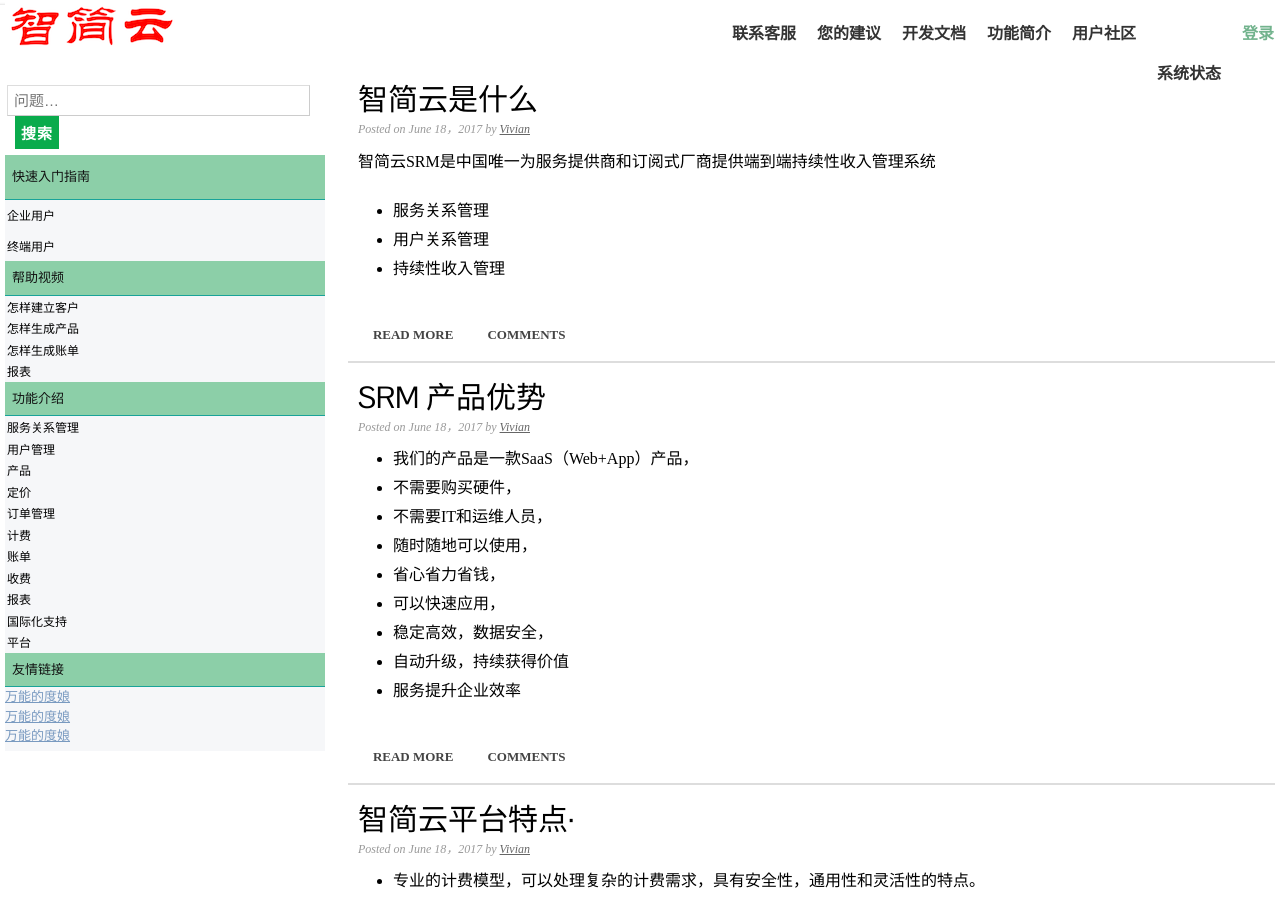
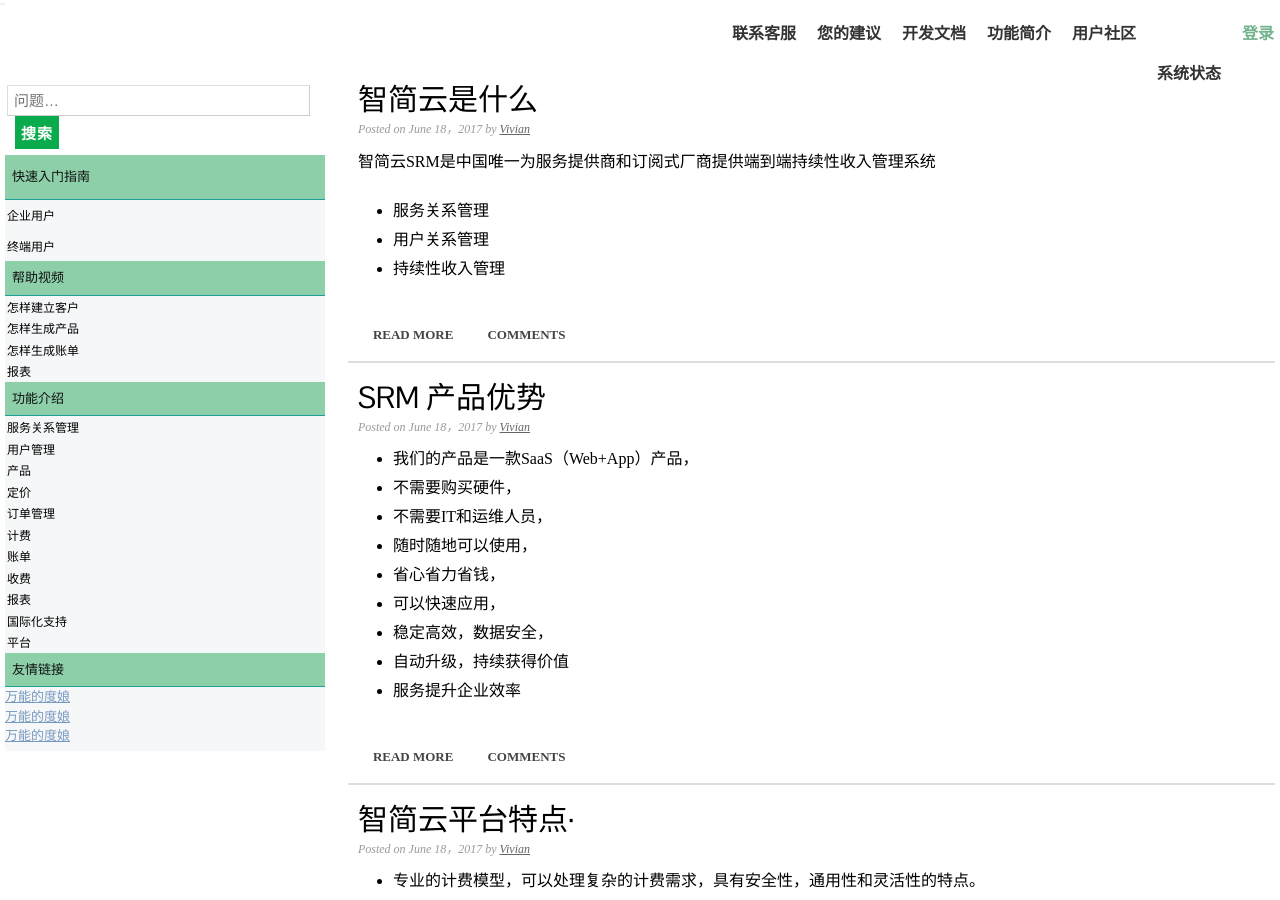
Before and after one commit to dreampivot/slipscloud.github.io, a Jekyll site: the page help/help-index.html, which Jekyll copies as it is, in a window 1280 px wide and 900 px high. Built offline with Jekyll 4.4.1, drawn with Linux system fonts in a browser that asks for light colours.

Commit message:
Update help-index.html

```diff
--- a/help/help-index.html
+++ b/help/help-index.html
@@ -20,7 +20,7 @@
             <li><a href="api.html">开发文档</a></li>
 	    <li><a href="suggestion.html">您的建议</a></li>
             <li><a href="support.html">联系客服</a></li>
-            <img src="../img/logo.png" alt="Buildings"/>
+
 
         </ul>
     </nav>
```
